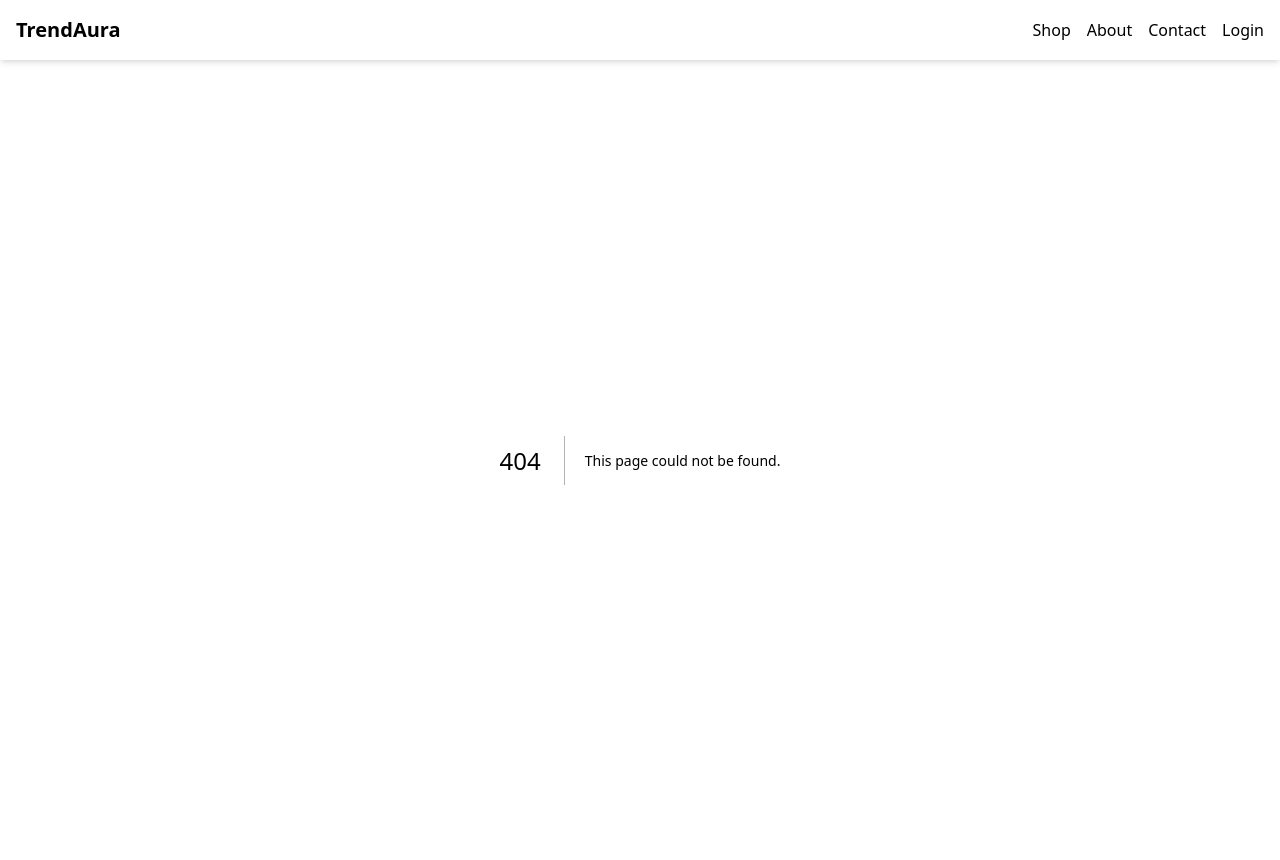
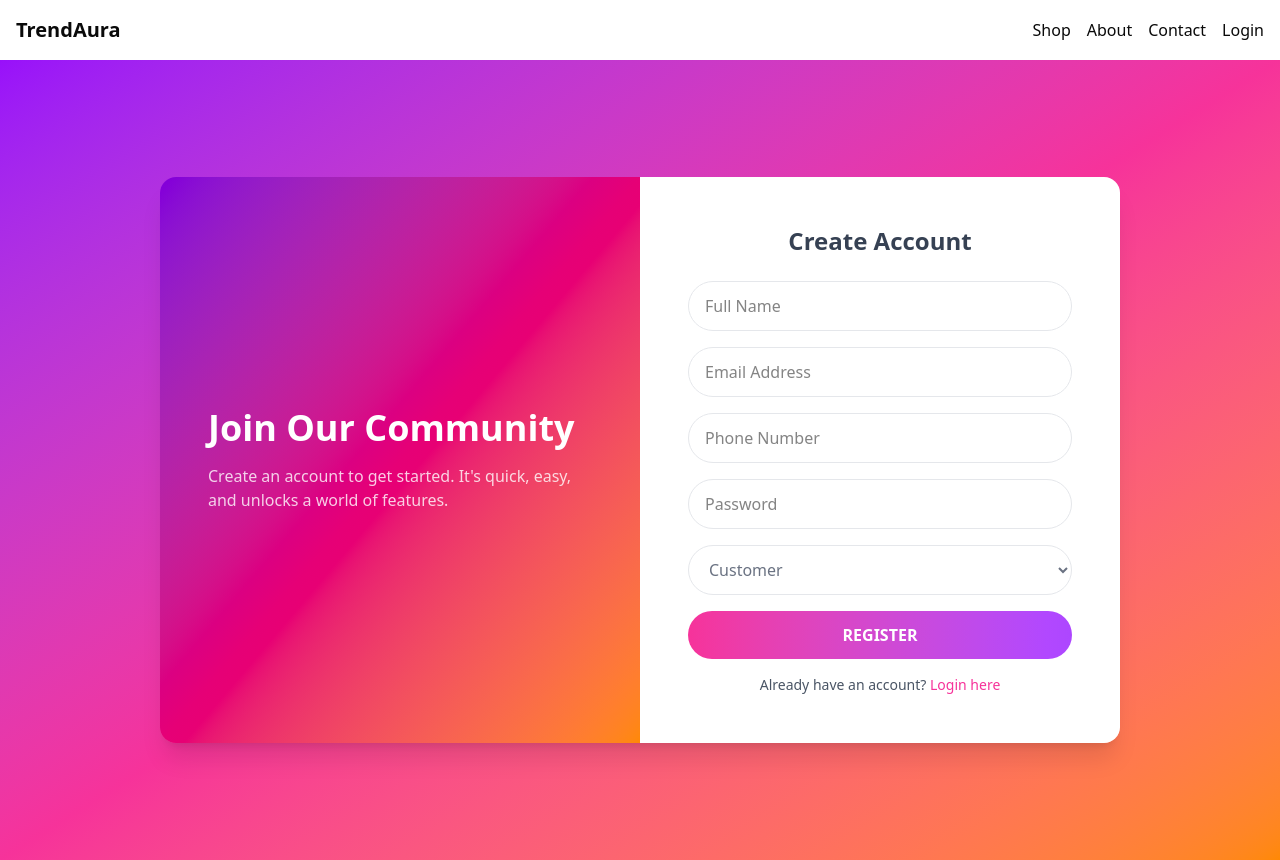
Before and after one commit to satyamrai553/TrendAura, a Next.js app in the folder frontend/: page /register in a window 1280 px wide. Before the commit this address had no page. Built offline with nearby package versions, Linux system fonts and the light colour scheme.

Commit message:
handel login and register user on frontend

```diff
--- a/frontend/app/login/page.tsx
+++ b/frontend/app/login/page.tsx
@@ -2,70 +2,88 @@
 import { useState } from "react";
 import { useRouter } from "next/navigation";
 import { loginUser } from "@/services/auth";
+import { loginUserSchema } from "@trendaura/common";
 
 export default function Login() {
   const router = useRouter();
   const [email, setEmail] = useState("");
   const [password, setPassword] = useState("");
+  const [error, setError] = useState("");
+  const [loading, setLoading] = useState(false);
+  const [success, setSuccess] = useState("");
 
-  const handleLogin = async (e) => {
+  const handleLogin = async (e: React.FormEvent) => {
     e.preventDefault();
+    setError("");
+    setSuccess("");
+
+    const validation = loginUserSchema.safeParse({email, password });
+    if (!validation.success) {
+      setError("Please enter valid email and password.");
+      return;
+    }
+
+    setLoading(true);
     try {
-      const data = await loginUser(email, password);
-      alert("Login successful!");
-      router.push("/dashboard"); // redirect to protected page
-    } catch (err) {
-      alert("Invalid credentials!");
+      const data = await loginUser(validation.data);
+      if (data?.data?.accessToken) {
+        setSuccess("Login successful! Redirecting...");
+        router.push("/");
+      } else {
+        setError("Invalid credentials. Please try again.");
+      }
+    } catch {
+      setError("Invalid credentials. Please try again.");
+    } finally {
+      setLoading(false);
     }
   };
 
   return (
-      <div className="min-h-screen flex items-center justify-center bg-gradient-to-br from-purple-600 via-pink-500 to-orange-400">
-      <div className="flex w-3/4 max-w-5xl bg-white/10 backdrop-blur-lg rounded-2xl overflow-hidden shadow-xl">
-
-        {/* Left Section */}
-        <div className="w-1/2 text-white p-12 flex flex-col justify-center bg-gradient-to-br from-purple-700 via-pink-600 to-orange-400">
-          <h1 className="text-4xl font-bold mb-4">Welcome to website</h1>
-          <p className="text-white/80">
-            Lorem ipsum dolor sit amet, consectetur adipiscing elit, sed do
-            eiusmod tempor incididunt ut labore et dolore magna aliqua.
-          </p>
+    <div className="min-h-screen flex items-center justify-center bg-gradient-to-br from-purple-600 via-pink-500 to-orange-400">
+      <div className="flex w-full max-w-5xl bg-white/10 backdrop-blur-lg rounded-2xl overflow-hidden shadow-xl mx-4 sm:mx-0 sm:w-3/4">
+        <div className="w-1/2 text-white p-12 flex-col justify-center bg-gradient-to-br from-purple-700 via-pink-600 to-orange-400 hidden md:flex">
+          <h1 className="text-4xl font-bold mb-4">Welcome back!</h1>
+          <p className="text-white/80">Sign in to continue to your dashboard.</p>
         </div>
-
-        {/* Right Section */}
-        <div className="w-1/2 bg-white p-12 flex flex-col justify-center">
+        <div className="w-full md:w-1/2 bg-white p-8 sm:p-12 flex flex-col justify-center">
           <h2 className="text-2xl font-semibold mb-6 text-center text-gray-700">User Login</h2>
-
-          <form className="space-y-6">
+          <form className="space-y-6" onSubmit={handleLogin}>
             <div>
               <input
-                type="text"
-                placeholder="Username"
+                type="email"
+                placeholder="Email Address"
+                value={email}
+                onChange={(e) => setEmail(e.target.value)}
                 className="w-full px-4 py-3 rounded-full border border-gray-200 focus:ring-2 focus:ring-pink-400 outline-none"
               />
             </div>
-
             <div>
               <input
                 type="password"
                 placeholder="Password"
+                value={password}
+                onChange={(e) => setPassword(e.target.value)}
                 className="w-full px-4 py-3 rounded-full border border-gray-200 focus:ring-2 focus:ring-pink-400 outline-none"
               />
             </div>
-
+            {error && <p className="text-sm text-red-500 text-center">{error}</p>}
+            {success && <p className="text-sm text-green-500 text-center">{success}</p>}
             <div className="flex items-center justify-between text-sm">
               <label className="flex items-center space-x-2 text-gray-600">
                 <input type="checkbox" className="accent-pink-500" />
                 <span>Remember</span>
               </label>
-              <a href="#" className="text-pink-500 hover:underline">Forgot password?</a>
+              <a href="#" className="text-pink-500 hover:underline">
+                Forgot password?
+              </a>
             </div>
-
             <button
               type="submit"
-              className="w-full bg-gradient-to-r from-pink-500 to-purple-500 text-white py-3 rounded-full font-semibold hover:opacity-90 transition"
+              disabled={loading}
+              className="w-full bg-gradient-to-r from-pink-500 to-purple-500 text-white py-3 rounded-full font-semibold hover:opacity-90 transition disabled:opacity-50"
             >
-              LOGIN
+              {loading ? "Logging in..." : "LOGIN"}
             </button>
           </form>
         </div>
--- /dev/null
+++ b/frontend/app/register/page.tsx
@@ -0,0 +1,139 @@
+"use client";
+import { useState } from "react";
+import { useRouter } from "next/navigation";
+import { registerUser } from "@/services/auth";
+import { registerUserSchema } from "@trendaura/common";
+
+export default function Register() {
+  const router = useRouter();
+  const [formData, setFormData] = useState({
+    email: "",
+    phoneNumber: "",
+    fullname: "",
+    password: "",
+    role: "customer",
+  });
+  const [error, setError] = useState("");
+  const [success, setSuccess] = useState("");
+  const [loading, setLoading] = useState(false);
+
+  const handleChange = (e: React.ChangeEvent<HTMLInputElement | HTMLSelectElement>) => {
+    const { name, value } = e.target;
+    setError("");
+    setSuccess("");
+    setFormData((prev) => ({ ...prev, [name]: value }));
+  };
+
+  const handleRegister = async (e: React.FormEvent) => {
+    e.preventDefault();
+    setError("");
+    setSuccess("");
+
+    const validation = registerUserSchema.safeParse(formData);
+    if (!validation.success) {
+      setError("Please fill in all required fields correctly.");
+      return;
+    }
+
+    setLoading(true);
+    try {
+      const data = await registerUser(validation.data);
+      if (data?.token) {
+        setSuccess("Registration successful! Redirecting to login...");
+        router.push("/login");
+      } else {
+        setSuccess("Registration successful! You can now log in.");
+      }
+
+      setFormData({
+        email: "",
+        phoneNumber: "",
+        fullname: "",
+        password: "",
+        role: "customer",
+      });
+    } catch {
+      setError("Registration failed. Please try again.");
+    } finally {
+      setLoading(false);
+    }
+  };
+
+  return (
+    <div className="min-h-screen flex items-center justify-center bg-gradient-to-br from-purple-600 via-pink-500 to-orange-400">
+      <div className="flex w-full max-w-5xl bg-white/10 backdrop-blur-lg rounded-2xl overflow-hidden shadow-xl mx-4 sm:mx-0 sm:w-3/4">
+        <div className="w-1/2 text-white p-12 flex-col justify-center bg-gradient-to-br from-purple-700 via-pink-600 to-orange-400 hidden md:flex">
+          <h1 className="text-4xl font-bold mb-4">Join Our Community</h1>
+          <p className="text-white/80">
+            Create an account to get started. It's quick, easy, and unlocks a world of features.
+          </p>
+        </div>
+        <div className="w-full md:w-1/2 bg-white p-12 flex flex-col justify-center">
+          <h2 className="text-2xl font-semibold mb-6 text-center text-gray-700">Create Account</h2>
+          <form className="space-y-4" onSubmit={handleRegister}>
+            <input
+              type="text"
+              name="fullname"
+              placeholder="Full Name"
+              value={formData.fullname}
+              onChange={handleChange}
+              className="w-full px-4 py-3 rounded-full border border-gray-200 focus:ring-2 focus:ring-pink-400 outline-none"
+            />
+            <input
+              type="email"
+              name="email"
+              placeholder="Email Address"
+              value={formData.email}
+              onChange={handleChange}
+              className="w-full px-4 py-3 rounded-full border border-gray-200 focus:ring-2 focus:ring-pink-400 outline-none"
+            />
+            <input
+              type="tel"
+              name="phoneNumber"
+              placeholder="Phone Number"
+              value={formData.phoneNumber}
+              onChange={handleChange}
+              className="w-full px-4 py-3 rounded-full border border-gray-200 focus:ring-2 focus:ring-pink-400 outline-none"
+            />
+            <input
+              type="password"
+              name="password"
+              placeholder="Password"
+              value={formData.password}
+              onChange={handleChange}
+              className="w-full px-4 py-3 rounded-full border border-gray-200 focus:ring-2 focus:ring-pink-400 outline-none"
+            />
+            <select
+              name="role"
+              value={formData.role}
+              onChange={handleChange}
+              className="w-full px-4 py-3 rounded-full border border-gray-200 focus:ring-2 focus:ring-pink-400 outline-none bg-white text-gray-500"
+            >
+              <option value="customer">Customer</option>
+              <option value="admin">Admin</option>
+              <option value="seller">Seller</option>
+            </select>
+
+            {error && <p className="text-sm text-red-500 text-center">{error}</p>}
+            {success && <p className="text-sm text-green-500 text-center">{success}</p>}
+
+            <button
+              type="submit"
+              disabled={loading}
+              className="w-full bg-gradient-to-r from-pink-500 to-purple-500 text-white py-3 rounded-full font-semibold hover:opacity-90 transition disabled:opacity-50"
+            >
+              {loading ? "Creating Account..." : "REGISTER"}
+            </button>
+
+            <div className="text-sm text-center text-gray-600">
+              Already have an account?{" "}
+              <a href="/login" className="text-pink-500 hover:underline">
+                Login here
+              </a>
+            </div>
+          </form>
+        </div>
+      </div>
+    </div>
+  );
+}
--- a/frontend/services/api.ts
+++ b/frontend/services/api.ts
@@ -1,7 +1,7 @@
 import axios from "axios";
 
 const api = axios.create({
-  baseURL: "http://localhost:8000/api",
+  baseURL: "http://localhost:8000/api/v1",
 });
 
 // Attach token automatically if exists
--- a/frontend/services/auth.ts
+++ b/frontend/services/auth.ts
@@ -1,27 +1,36 @@
 import api from "./api";
-import registerUserSchema from "@trendaura/common"
+import {registerUserSchema, loginUserSchema} from "@trendaura/common"
+import {z} from "zod";
+export type LoginUserInput = z.infer<typeof loginUserSchema>;
+export type RegisterUserInput = z.infer<typeof registerUserSchema>;
 
 
-
-export const loginUser = async (email, password) => {
+export const loginUser = async (formData: LoginUserInput) => {
     try {
-    const response = await api.post("/auth/login", { email, password });
+      const {email, password} = formData;
+      const response = await api.post("/users/login", { email, password});
       if (response.data.token) {
         // Save JWT to localStorage
         localStorage.setItem("token", response.data.token);
       }
       return response.data;
-  } catch (err) {
-    console.error(err);
-    throw err;
+    } catch (error) {
+      console.error(error);
+      throw error;
     }
   };
 
 
-export const registerUser = async (email, phoneNumber, password)=>{
+export const registerUser = async (formData: RegisterUserInput)=>{
   try {
-
+    const {password, email, phoneNumber, fullname, role} = formData;
+    const response = await api.post("/users/register", formData);
+    if (response.data.token) {
+      localStorage.setItem("token", response.data.token);
+    }
+    return response.data
   } catch (error) {
-
+     console.error(error);
+    throw error;
   }
 }
```
Also changed, not shown: 6 other files (tests, documents, lock files or other folders). Lines whose indentation alone changed are shown as unchanged.
